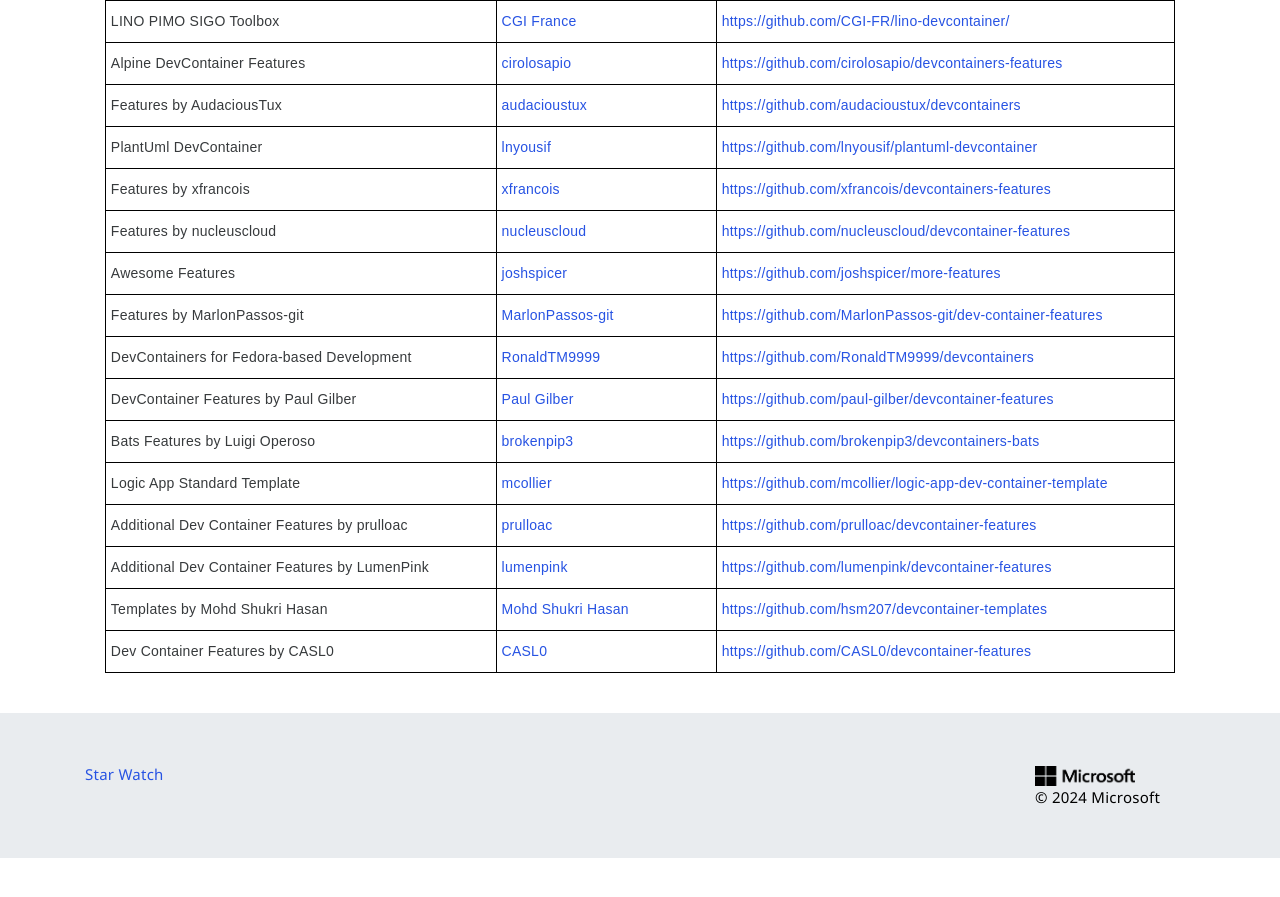
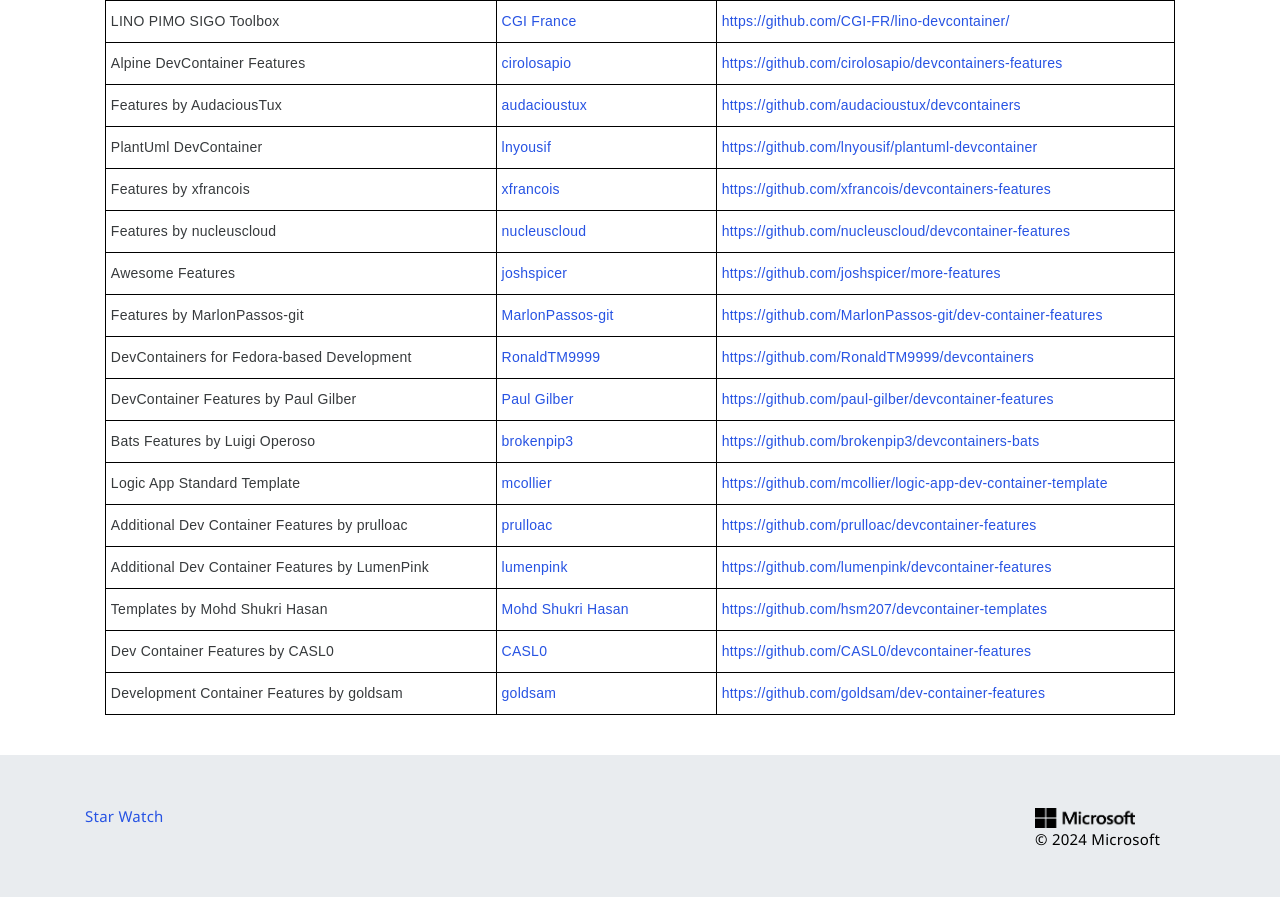
Before and after one commit to devcontainers/devcontainers.github.io, a Jekyll site: the page built from collections.html, in a window 1280 px wide and 900 px high, scrolled down 5122 px. Shown: the top 897 px of the window. Built offline with Jekyll 4.4.1, drawn with Linux system fonts in a browser that asks for light colours; nearby versions of some CDN libraries; comment, search, counter and statistics services are not loaded; before the commit the page ends 5980 px from its top, so only the background shows below that.

Commit message:
added goldsam's features repo to the index (#341)
* added goldsam's features repo to the index

* update dev containers repo reference name

---------

Co-authored-by: Sam Goldmann <sam.goldmann@gmail.com>

```diff
--- a/_data/collection-index.yml
+++ b/_data/collection-index.yml
@@ -648,3 +648,8 @@
   contact: https://github.com/CASL0/devcontainer-features/issues
   repository: https://github.com/CASL0/devcontainer-features
   ociReference: ghcr.io/casl0/devcontainer-features
+- name: Development Container Features by goldsam
+  maintainer: goldsam
+  contact: https://github.com/goldsam/dev-container-features/issues
+  repository: https://github.com/goldsam/dev-container-features
+  ociReference: ghcr.io/goldsam/dev-container-features
```
